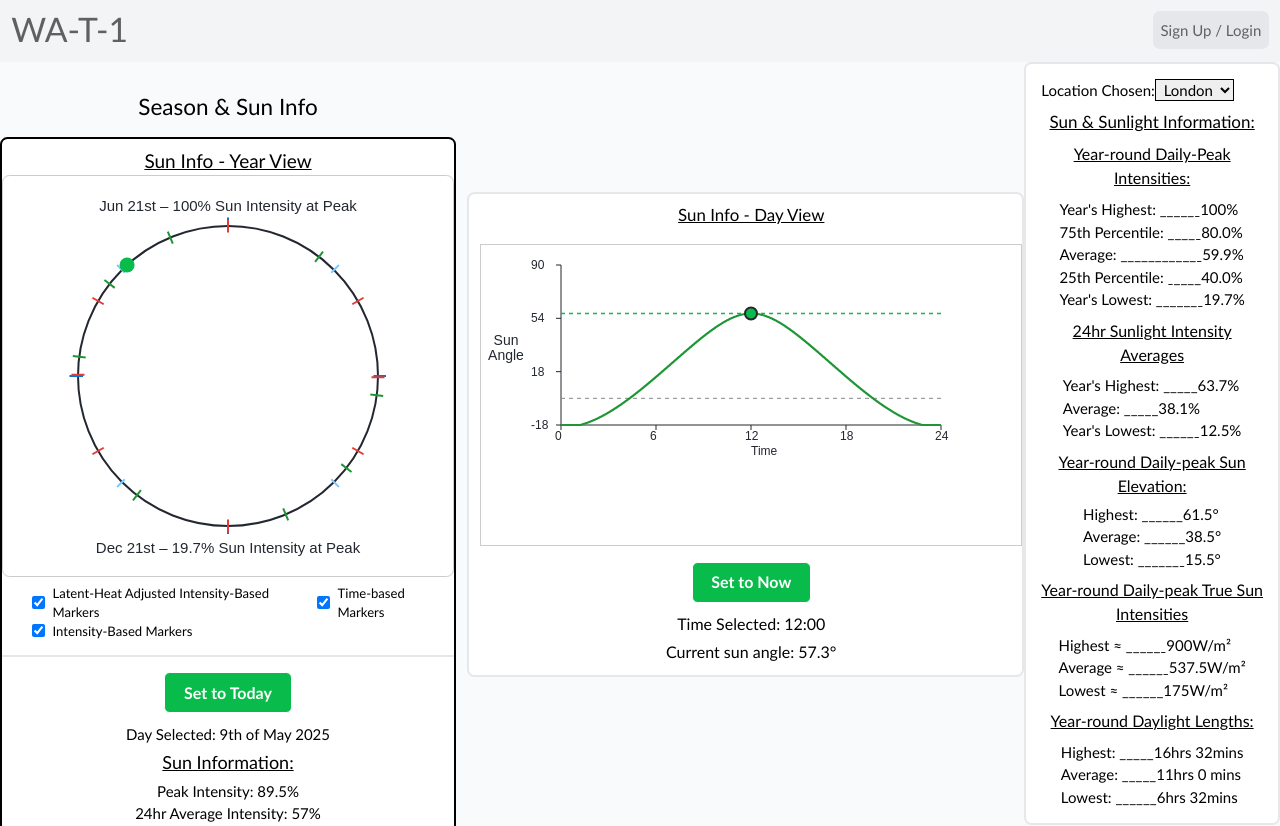
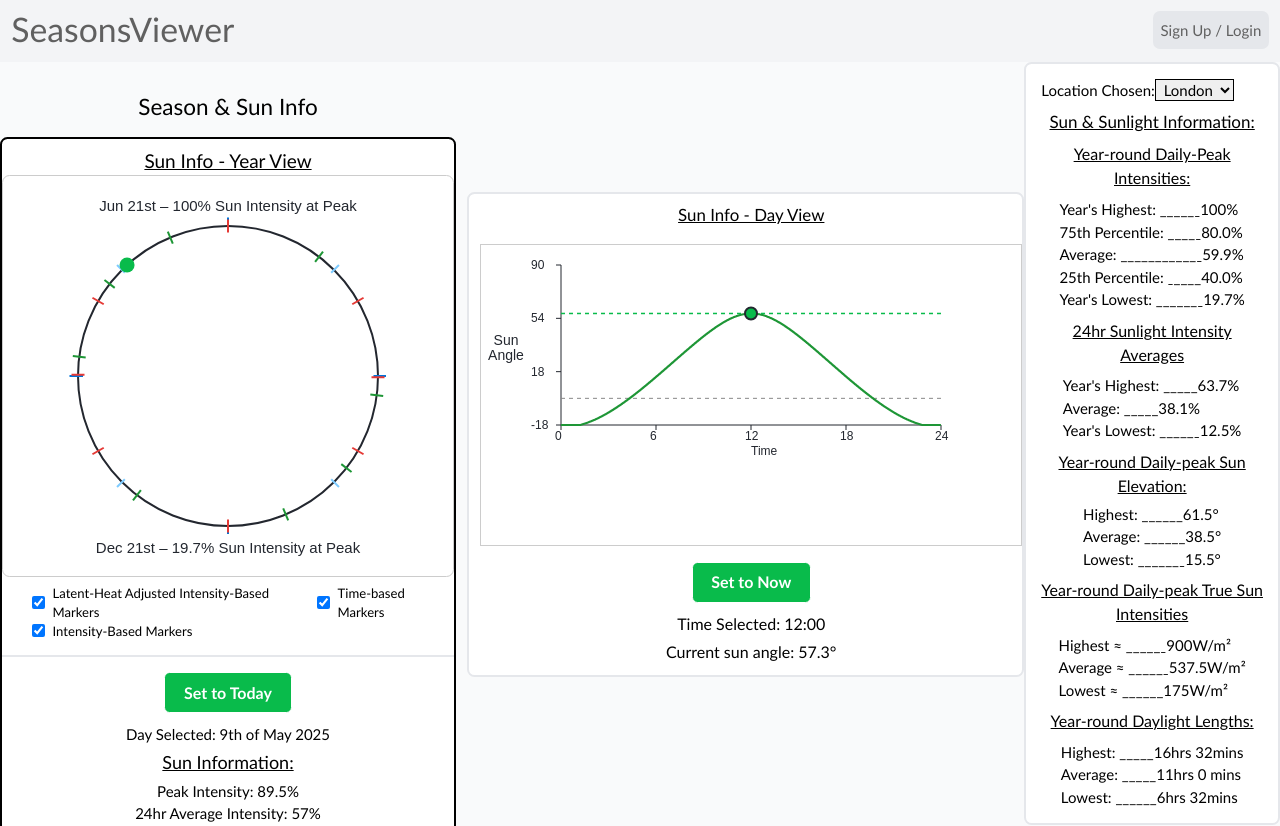
Before and after one commit to tobyhogan/seasons-viewer-tool, a React (Vite) app: page / in a window 1280 px wide. Shown: the top 826 px of the page. Built offline with nearby package versions, Linux system fonts and the light colour scheme; no server answers.

Commit message:
fixed the home page logo link

```diff
--- a/src/components/sections/Header.tsx
+++ b/src/components/sections/Header.tsx
@@ -171,7 +171,7 @@ function Header({ dataUpdate, setDataUpdate}) {
           </>
           :
           <>
-            <Link to="/landing" className='mr-6 text-4xl'>WA-T-1</Link>
+            <Link to="/home" className='mr-6 text-4xl'>SeasonsViewer</Link>
             <LoginButton dataUpdate={dataUpdate} setDataUpdate={setDataUpdate}/>
           </>
         }
```
